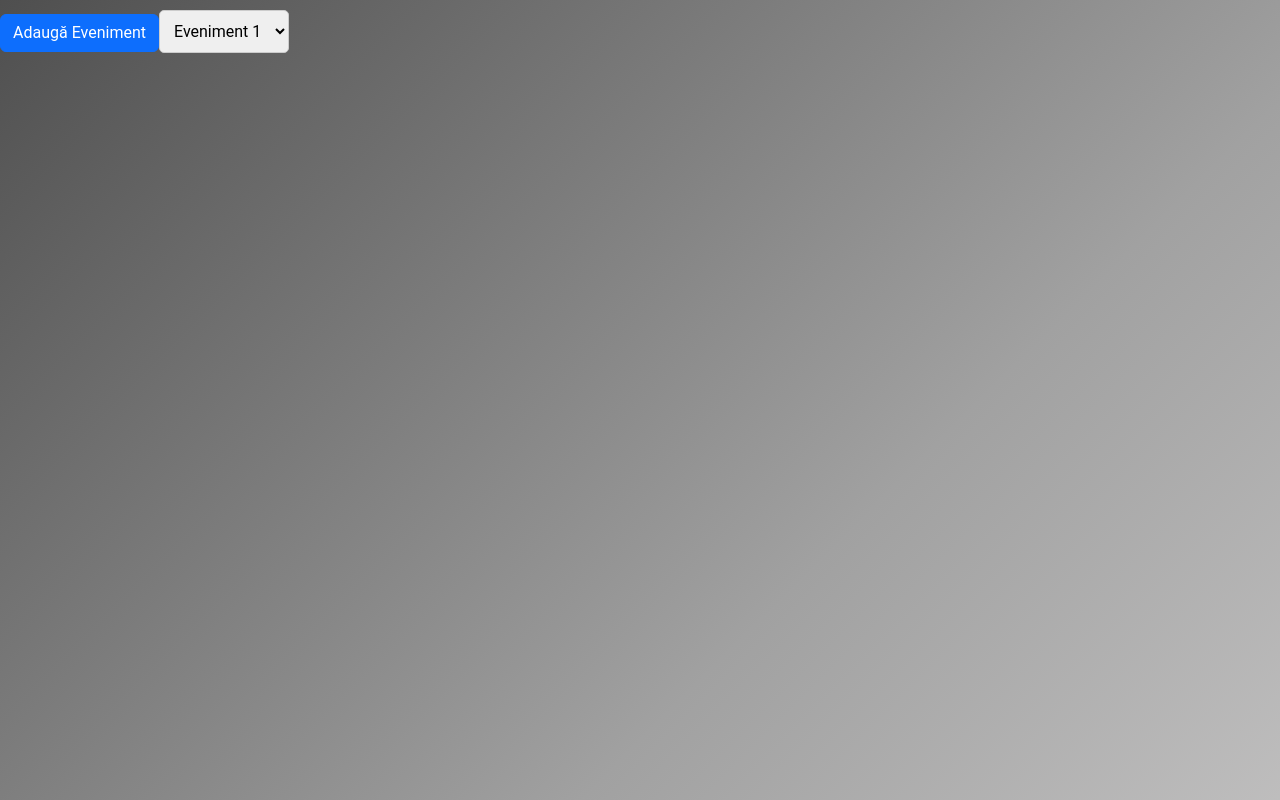
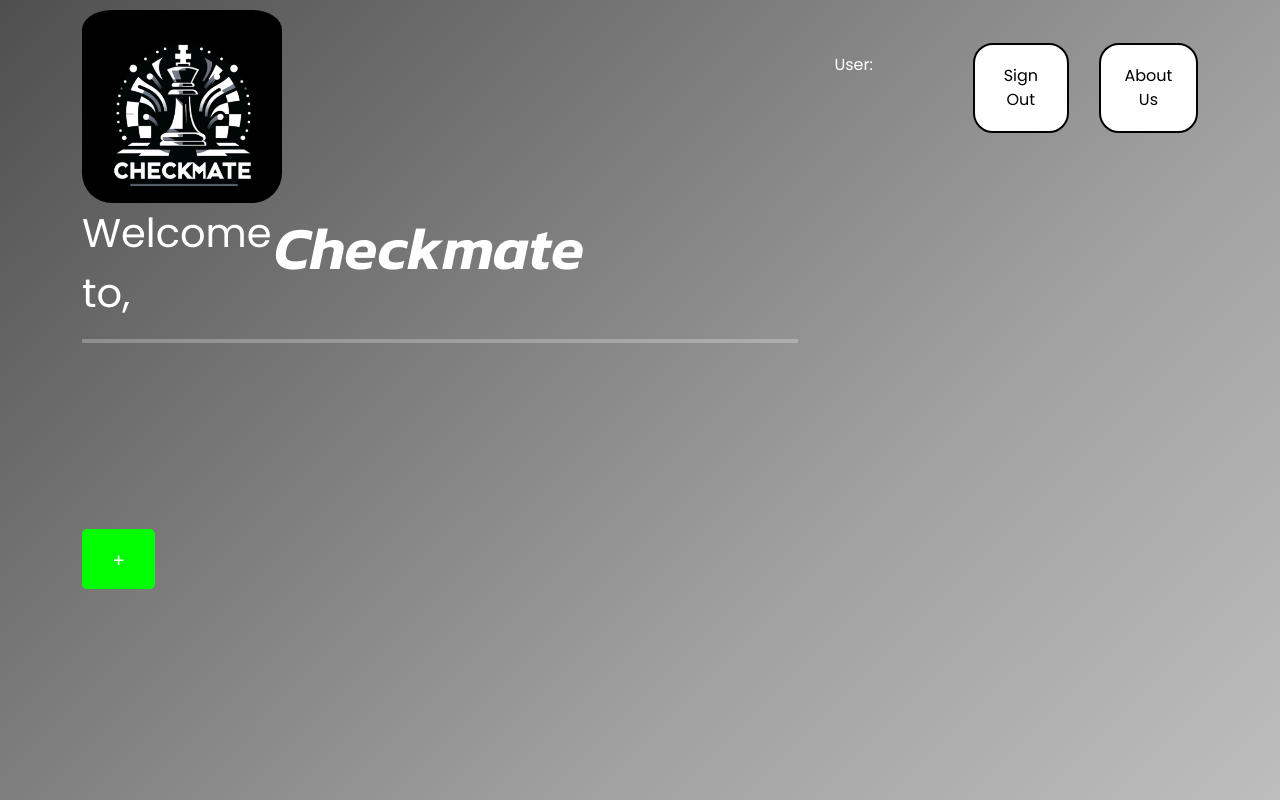
Before and after one commit to ARobertM/checkmate-web-app, a React (Create React App) app in the folder frontend/checkmate-tw/: page / in a window 1280 px wide. Built offline with nearby package versions, Linux system fonts and the light colour scheme.

Commit message:
modificari home

```diff
--- a/frontend/checkmate-tw/src/App.js
+++ b/frontend/checkmate-tw/src/App.js
@@ -4,20 +4,20 @@
 import SignUp from "./Components/SignUp/SignUp";
 import { BrowserRouter as Router, Route, Routes } from "react-router-dom";
 import Home from "./Components/Home/Home";
-import Event from "./Components/Events/Events";
-import AddEvent from "./Components/Events/AddEvents";
+import React, { useState } from 'react';
+import AddEvent from "./Components/Events/AddEvent";
 
 
 function App() {
+
   return (
     <Router>
       <Routes>
         <Route path="/signin" element={<LogIn/>} />
         <Route path="/signup" element={<SignUp/>} />
         <Route path="/login" element={<LogIn/>} />
-        <Route path="/" element={<Event/>}/>
+        <Route path="/" element={<Home/>}/>
         <Route path="/addevent" element={<AddEvent/>}/>
-        <Route path="/home" element={<Home/>}/>
       </Routes>
     </Router>
   );
--- a/frontend/checkmate-tw/src/Components/Events/AddEvents.js
+++ b/frontend/checkmate-tw/src/Components/Events/AddEvent.js
@@ -5,7 +5,7 @@
 
 
 
-function AddEvent() {
+function AddEvent(props) {
     const [startDate, setStartDate] = useState(new Date()); // data eventtt
     const [startTime, setStartTime] = useState(""); // ora start
     const [endTime, setEndTime] = useState(""); // ora final
@@ -55,6 +55,7 @@
 
     return (
         <div className="add-event-container">
+             <button className="close-button" onClick={props.onClose}>X</button>
 
             <div className="add-event-header">
                 Adaugă o întâlnire:
--- a/frontend/checkmate-tw/src/Components/Events/AddEventStyle.css
+++ b/frontend/checkmate-tw/src/Components/Events/AddEventStyle.css
@@ -1,5 +1,7 @@
 .add-event-container {
-  background-color: #fff;
+
+  background-color: rgba(255, 255, 255, 0.5);
+  opacity: 1; /* Modificați opacitatea la 1 pentru a face conținutul vizibil */
   border-radius: 8px;
   box-shadow: 0 4px 8px rgba(0, 0, 0, 0.1);
   font-family: 'Helvetica Neue', Helvetica, Arial, sans-serif;
@@ -7,6 +9,22 @@
   max-width: 600px;
   margin: 20px auto;
   padding: 20px;
+  position: absolute; /* Faceți ca pop-up-ul să fie poziționat absolut pentru a se așeza în partea de jos și în stânga */
+  bottom: 20px; /* Distanța de jos */
+  left: 20px; /* Distanța de stânga */
+  z-index: 999; /* Afișați pop-up-ul peste restul conținutului */
+
+}
+
+.close-button {
+  position: absolute;
+  top: 10px;
+  right: 10px;
+  background-color: transparent;
+  border: none;
+  cursor: pointer;
+  font-size: 20px;
+  color: #333;
 }
 
 /* Stilizare pentru containerul dropdown și input pentru repetare eveniment */
--- a/frontend/checkmate-tw/src/Components/Events/EventStyle.css
+++ /dev/null
@@ -1,67 +0,0 @@
-/* Adaugă acest cod în App.css */
-
-/* Stiluri generale pentru font și aliniere */
-body {
-    font-family: 'Roboto', 'Helvetica', 'Arial', sans-serif;
-    color: #333;
-  }
-
-  /* Stilizează selectul */
-  select {
-    padding: 10px;
-    margin: 10px 0;
-    border: 1px solid #ccc;
-    border-radius: 5px;
-  }
-
-  /* Container pentru detalii eveniment */
-  .event-details {
-    border: 1px solid #ddd;
-    border-radius: 5px;
-    padding: 20px;
-    margin-top: 10px;
-  }
-
-  /* Titlu eveniment */
-  .event-details h3 {
-    color: #1a73e8; /* Culoare similară cu Zoom */
-    margin-bottom: 10px;
-  }
-
-  /* Paragrafe pentru detalii eveniment */
-  .event-details p {
-    margin: 5px 0;
-    line-height: 1.6;
-  }
-
-  /* Stil pentru status */
-  .status-open {
-    color: green;
-  }
-
-  .status-closed {
-    color: red;
-  }
-
-  /* Stilurile pentru cardul evenimentului */
-.event-card {
-    background-color: #f5f5f5;
-    border-radius: 10px;
-    box-shadow: 0 4px 8px 0 rgba(0,0,0,0.2);
-    padding: 20px;
-    margin: 10px 0;
-    display: flex;
-    justify-content: space-between;
-    align-items: center;
-  }
-
-  .event-card h3 {
-    font-size: 1.2em;
-    color: #333;
-    margin: 0;
-  }
-
-  .event-time {
-    font-size: 0.9em;
-    color: #555;
-  }
--- a/frontend/checkmate-tw/src/Components/Events/Events.js
+++ /dev/null
@@ -1,58 +0,0 @@
-import React, { useState } from 'react';
-import { useNavigate } from 'react-router-dom';
-import './EventStyle.css';
-
-const Event = () => {
-  const [events, setEvents] = useState([
-    {
-      name: 'Eveniment 1',
-      description: 'Descriere Eveniment 1',
-      date: '2023-01-01',
-      startTime: '10:00',
-      endTime: '12:00',
-      status: 'open'
-    },
-    // ... alte evenimente
-  ]);
-
-  const [selectedEvent, setSelectedEvent] = useState(null);
-  const navigate = useNavigate(); // Inițializarea useNavigate aici
-
-  const handleSelect = (event) => {
-    const eventDetails = events.find(e => e.name === event.target.value);
-    setSelectedEvent(eventDetails);
-  };
-
-  const handleAddEvent = () => {
-    navigate("/addEvent"); // Navighează la pagina AddEvent
-  };
-
-  return (
-    <div className="app-container">
-      <button onClick={handleAddEvent} className="btn btn-primary">
-        Adaugă Eveniment
-      </button>
-      <select className="event-select" onChange={handleSelect}>
-        {events.map((event, index) => (
-          <option key={index} value={event.name}>
-            {event.name}
-          </option>
-        ))}
-      </select>
-      {selectedEvent && (
-        <div className="event-details">
-          <h3>{selectedEvent.name}</h3>
-          <p>{selectedEvent.description}</p>
-          <p>Data: {selectedEvent.date}</p>
-          <p>Ora început: {selectedEvent.startTime}</p>
-          <p>Ora sfârșit: {selectedEvent.endTime}</p>
-          <p className={`status-${selectedEvent.status}`}>
-            Status: {selectedEvent.status === 'open' ? 'Deschis' : 'Închis'}
-          </p>
-        </div>
-      )}
-    </div>
-  );
-};
-
-export default Event;
--- a/frontend/checkmate-tw/src/Components/Home/Home.css
+++ b/frontend/checkmate-tw/src/Components/Home/Home.css
@@ -12,6 +12,14 @@
 .pricipal-container{
 	display: flex;
 	justify-content: start;
+	flex-direction: column;
+	align-items: flex-start;
+}
+.add-event-container {
+	position: absolute; /* Faceți ca pop-up-ul să fie poziționat absolut pentru a se așeza în partea de jos și în stânga */
+	bottom: 20px; /* Distanța de jos */
+	left: 20px; /* Distanța de stânga */
+	z-index: 999; /* Afișați pop-up-ul peste restul conținutului */
   }
 
 @keyframes gradient {
@@ -114,44 +122,149 @@
   }
 
 
-  .green-button{
+  @import url('https://fonts.googleapis.com/css2?family=Poppins:wght@400;600&display=swap');
+  @import url('https://fonts.googleapis.com/css2?family=Kanit:ital,wght@1,600&display=swap');
+
+  body {
+	  background: linear-gradient(-45deg, #f7f5f5, #a1a1a1, #252525,
+	  #030303,#000000);
+	  background-size: 400% 400%;
+	  animation: gradient 15s ease infinite;
+	  height: 100vh;
+  }
+
+  .pricipal-container{
+	  display: flex;
+	  justify-content: start;
+	  flex-direction: column;
+	  align-items: flex-start;
+  }
+  .add-event-container {
+	  position: absolute; /* Faceți ca pop-up-ul să fie poziționat absolut pentru a se așeza în partea de jos și în stânga */
+	  bottom: 20px; /* Distanța de jos */
+	  left: 20px; /* Distanța de stânga */
+	  z-index: 999; /* Afișați pop-up-ul peste restul conținutului */
+	}
+
+  @keyframes gradient {
+	  0% {
+		  background-position: 0% 50%;
+	  }
+	  50% {
+		  background-position: 100% 50%;
+	  }
+	  100% {
+		  background-position: 0% 50%;
+	  }
+  }
+  .logo{
+	  padding-top: 10px;
+	  width: 200px;
+	  border-radius: 30px;
+  }
+  .title-text{
+	  color: white;
+	  font-family: 'Poppins';
+	  font-size: 40px;
+  }
+  .title-checkmate{
+	  font-family: 'Kanit';
+	  font-size: 60px;
+	  color: white;
+  }
+  .title-description{
+	  display: flex;
+	  justify-content: center;
+  }
+
+  .btn-sign-in {
 	  margin-top: -160px;
 	  margin-bottom: 190px;
+	  margin-left: 100px;
+	  border-radius: 20px;
+	  padding: 10px 20px;
+	  border: 2px solid #000;
+	  background-color: #fff;
+	  color: #000;
+	  font-size: 16px;
+	  transition: background-color 0.3s, color 0.3s;
+	  cursor: pointer;
+	  text-align: center;
+	  text-decoration: none;
+	  display: inline-block;
 	  font-family: 'Poppins';
 	}
 
-  /* Button.css */
-/* Button.css */
+
+  .btn-about-us {
+	  margin-top: -160px;
+	  margin-bottom: 190px;
+	  margin-left: 30px;
+	  border-radius: 20px;
+	  padding: 10px 20px;
+	  border: 2px solid #000;
+	  background-color: #fff;
+	  color: #000;
+	  font-size: 16px;
+	  transition: background-color 0.3s, color 0.3s;
+	  cursor: pointer;
+	  text-align: center;
+	  text-decoration: none;
+	  display: inline-block;
+	  font-family: 'Poppins';
+   }
+   .btn-about-us:hover {
+	  background-color: #000;
+	  color: #fff;
+	  border: 2px solid white;
+	}
+
+
+	.btn-sign-in:hover {
+	  background-color: #000;
+	  color: #fff;
+	  border: 2px solid white;
+	}
+
+	.linie{
+	  color: white;
+	  border: 2px solid white;
+	  margin-right: 400px;
+	}
+	.loggin-as{
+	  font-family: 'Poppins';
+	  margin-top: -150px;
+	  font-size: 16px;
+	  color: white;
+	  margin-left: 250px;
+	}
+	.container-evenimente{
+	  display: flex;
+	  justify-content: center;
+	  margin-top: 170px;
+	  margin-top: 170px;
+	}
+
+
 	.green-button {
-	background-color: transparent;
-	font-size: 20px;
+
+
+	  background-color: #00ff00;
 	  color: white;
 	  border: none;
+	  cursor: pointer;
+	  font-size: 20px;
+	  padding: 15px 30px;
+	  border-radius: 5px;
+	  transition: background-color 0.3s;
 	  outline: none;
-	cursor: pointer;
 	  position: relative;
-	width: 50px; /* Ajustați dimensiunile butonului */
-	height: 50px; /* Ajustați dimensiunile butonului */
-	border-radius: 50%; /* Faceți butonul rotund */
 	  overflow: hidden;
-	transition: background-color 0.3s ease-in-out; /* Efect de tranziție pentru culoarea de fundal */
   }
 
-  .green-button::before {
-	content: "";
-	background: rgba(0, 255, 0, 0.5); /* Culoare verde cu opacitate */
-	position: absolute;
-	top: 0;
-	left: 0;
-	width: 100%;
-	height: 100%;
-	filter: blur(20px); /* Efect de blur */
-	z-index: -1; /* Punem fundalul sub buton */
-	transition: filter 0.3s ease-in-out; /* Efect de tranziție pentru filtrul de blur */
-  }
 
 	.green-button:hover {
-	background-color: rgba(0, 255, 0, 0.2); /* Culoarea de fundal la hover */
+	  background-color: #00cc00;
   }
 
 	.green-button:hover::before {
@@ -162,3 +275,26 @@
 	  color: white; /* Culoarea textului pentru iconul "+" */
 	  font-size: 24px;
 	}
+
+
+	.popup {
+		display: none; /* Inițial, pop-up-ul este ascuns */
+		position: fixed; /* Poziția fixă față de viewport */
+		left: 50%; /* Centrat orizontal */
+		top: 50%; /* Centrat vertical */
+		transform: translate(-50%, -50%); /* Ajustează poziția pentru centrare exactă */
+		width: 80%; /* Lățimea pop-up-ului */
+		max-width: 500px; /* Lățimea maximă pentru a nu fi prea mare pe ecrane mari */
+		padding: 20px; /* Padding în interiorul pop-up-ului */
+		background: #fff; /* Fundal alb */
+		box-shadow: 0 5px 15px rgba(0,0,0,0.3); /* Umbra pentru aspectul ridicat */
+		z-index: 1000; /* Asigură-te că se află deasupra altor elemente */
+
+	border-radius: 10px; /* Rotunjirea colțurilor pentru estetică */
+	}
+
+
+  .popup-visible {
+	  display: block;
+
+  }
--- a/frontend/checkmate-tw/src/Components/Home/Home.js
+++ b/frontend/checkmate-tw/src/Components/Home/Home.js
@@ -1,11 +1,12 @@
 import React, { useState } from "react";
 import "./Home.css";
+import AddEvent from "../Events/AddEvent";
 
 const Home = () => {
+  const [showPopup, setShowPopup] = useState(false);
 
   return (
     <div className="container">
-
       <div className="pricipal-container">
 
         <span className="title">
@@ -21,16 +22,16 @@
           </div>
           <hr className="linie"></hr>
         </span>
-      </div>
 
-      <div className="container-evenimente">
-        <button className="green-button">+</button>
-
-
+        <div className="container-evenimente">
+          <button className="green-button" onClick={() => setShowPopup(true)}>
+            +
+          </button>
+        </div>
+        {showPopup && <AddEvent onClose={() => setShowPopup(false)} />}
       </div>
     </div>
   );
 };
 
-
 export default Home;
```
Lines whose indentation alone changed are shown as unchanged.
